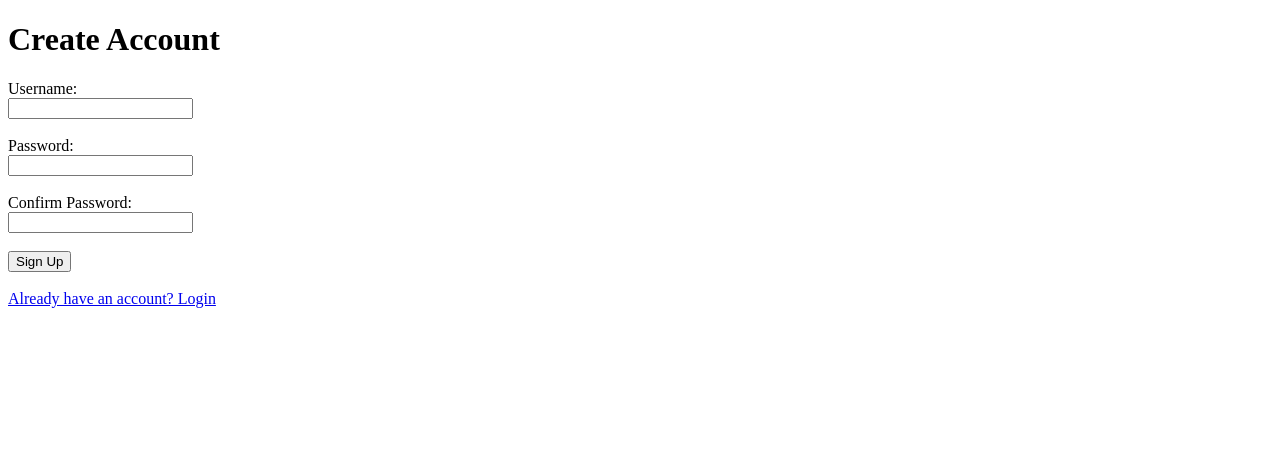
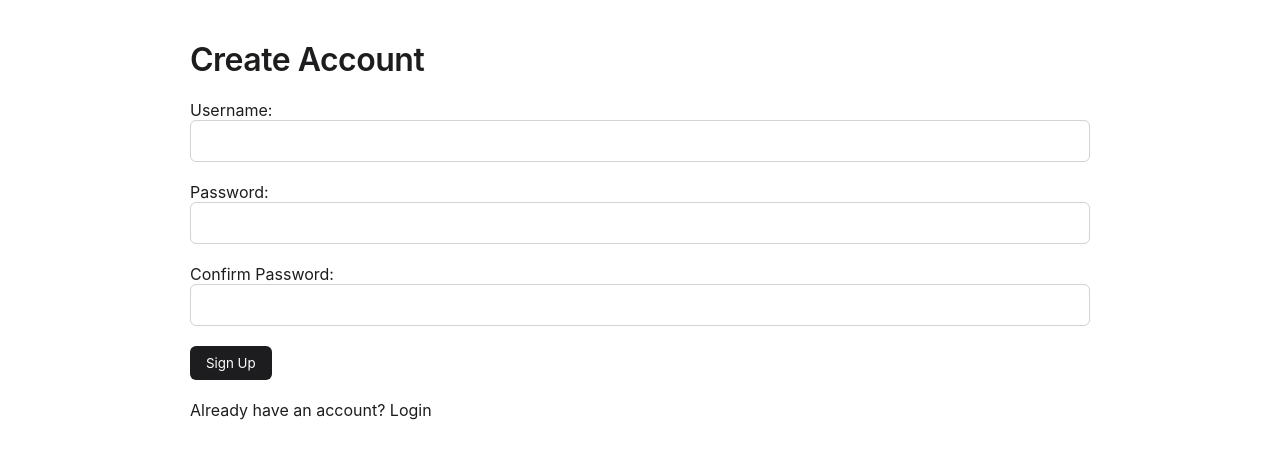
Before and after one commit to Yash22122003/NoteSync, a Django app: page /notes/signup/ in a window 1280 px wide. Shown: the top 459 px of the page. Run offline with Django 5.2, Linux system fonts and the light colour scheme.

Commit message:
Polish notes app styling

```diff
--- /dev/null
+++ b/notes/static/notes/style.css
@@ -0,0 +1,87 @@
+body {
+    background-color: #ffffff;
+    color: #1d1d1f;
+    font-family: -apple-system, BlinkMacSystemFont, "SF Pro Display",
+                 "SF Pro Text", "Helvetica Neue", Arial, sans-serif;
+
+    max-width: 900px;
+    margin: 40px auto;
+    padding: 0 20px;
+}
+
+h1 {
+    font-size: 32px;
+    font-weight: 600;
+    letter-spacing: -0.5px;
+}
+
+h2 {
+    font-weight: 600;
+    letter-spacing: -0.2px;
+}
+
+a {
+    color: #1d1d1f;
+    text-decoration: none;
+    margin-right: 12px;
+}
+
+a:hover {
+    color: #666666;
+}
+
+button {
+    background-color: #1d1d1f;
+    color: #ffffff;
+    border: none;
+    padding: 9px 16px;
+    border-radius: 6px;
+    cursor: pointer;
+    font-family: inherit;
+}
+
+button:hover {
+    background-color: #333333;
+}
+
+input,
+textarea {
+    background-color: #ffffff;
+    color: #1d1d1f;
+    border: 1px solid #d2d2d7;
+    border-radius: 6px;
+    padding: 10px;
+    width: 100%;
+    box-sizing: border-box;
+    font-family: inherit;
+    font-size: 16px;
+}
+
+textarea {
+    min-height: 150px;
+}
+
+.note {
+    background-color: #f5f5f7;
+    border: 1px solid #e5e5e7;
+    padding: 20px;
+    margin-bottom: 15px;
+    border-radius: 10px;
+}
+
+.note p {
+    color: #6e6e73;
+    line-height: 1.5;
+}
+
+.header {
+    display: flex;
+    justify-content: space-between;
+    align-items: center;
+    margin-bottom: 20px;
+}
+
+hr {
+    border: 0;
+    border-top: 1px solid #d2d2d7;
+}
--- a/notes/templates/notes/login.html
+++ b/notes/templates/notes/login.html
@@ -1,9 +1,11 @@
 {% load socialaccount %}
+{% load static %}
 <!DOCTYPE html>
 <html>
 
 <head>
     <title>Login</title>
+    <link rel="stylesheet" href="{% static 'notes/style.css' %}">
 </head>
 
 <body>
--- a/notes/templates/notes/note_delete.html
+++ b/notes/templates/notes/note_delete.html
@@ -1,7 +1,9 @@
+{% load static %}
 <!DOCTYPE html>
 <html>
 <head>
     <title>Delete Note</title>
+    <link rel="stylesheet" href="{% static 'notes/style.css' %}">
 </head>
 <body>
 
--- a/notes/templates/notes/signup.html
+++ b/notes/templates/notes/signup.html
@@ -1,7 +1,9 @@
+{% load static %}
 <!DOCTYPE html>
 <html>
 <head>
     <title>Sign Up - NoteSync</title>
+    <link rel="stylesheet" href="{% static 'notes/style.css' %}">
 </head>
 
 <body>
--- a/notes/views.py
+++ b/notes/views.py
@@ -3,6 +3,10 @@ from .models import Note
 from django.contrib.auth import authenticate, login, logout
 from django.contrib.auth.decorators import login_required
 from django.contrib.auth.models import User
+from .forms import NoteForm
+from django.contrib import messages
+from django.contrib.auth.password_validation import validate_password
+from django.core.exceptions import ValidationError
 
 @login_required
 def note_list(request):
@@ -14,30 +18,37 @@ def note_list(request):
 @login_required
 def note_create(request):
     if request.method == "POST":
-        title = request.POST.get("title")
-        content = request.POST.get("content")
+        form = NoteForm(request.POST)
 
-        Note.objects.create(
-            user=request.user,
-            title=title,
-            content=content
-            )
-        return redirect("note_list")
-    return render(request, "notes/note_create.html")
+        if form.is_valid():
+            note = form.save(commit=False)
+            note.user = request.user
+            note.save()
 
+            messages.success(request, "Note created successfully.")
+            return redirect("note_list")
+    else:
+        form = NoteForm()
+    return render(request, "notes/note_create.html", {
+        "form": form
+    })
 @login_required
 def note_edit(request, id):
     note = Note.objects.get(id=id, user=request.user)
 
     if request.method == "POST":
-        note.title = request.POST["title"]
-        note.content = request.POST["content"]
+        form = NoteForm(request.POST, instance=note)
 
-        note.save()
+        if form.is_valid():
+            form.save()
 
-        return redirect("note_list")
+            messages.success(request, "Note updated successfully.")
+            return redirect("note_list")
 
+    else:
+        form = NoteForm(instance=note)
     return render(request, "notes/note_edit.html", {
+        "form": form,
         "note": note
     })
 
@@ -47,6 +58,7 @@ def note_delete(request, id):
     note = Note.objects.get(id=id, user=request.user)
     if request.method == "POST":
         note.delete()
+        messages.success(request, "Note deleted successfully.")
         return redirect("note_list")
     return render(request, "notes/note_delete.html", {
         "note": note
@@ -89,7 +101,12 @@ def signup_view(request):
             return render(request, "notes/signup.html", {
                 "error": "Passwords do not match"
             })
-
+        try:
+            validate_password(password)
+        except ValidationError as e:
+            return render(request, "notes/signup.html", {
+                "error": e.messages[0]
+    })
         if User.objects.filter(username=username).exists():
             return render(request, "notes/signup.html", {
                 "error": "Username already exists"
```
Also changed, not shown: notes/forms.py (added, +25 -0 lines), notes/templates/notes/note_create.html (+3 -9 lines), notes/templates/notes/note_edit.html (+3 -9 lines), notes/templates/notes/note_list.html (+26 -3 lines).
